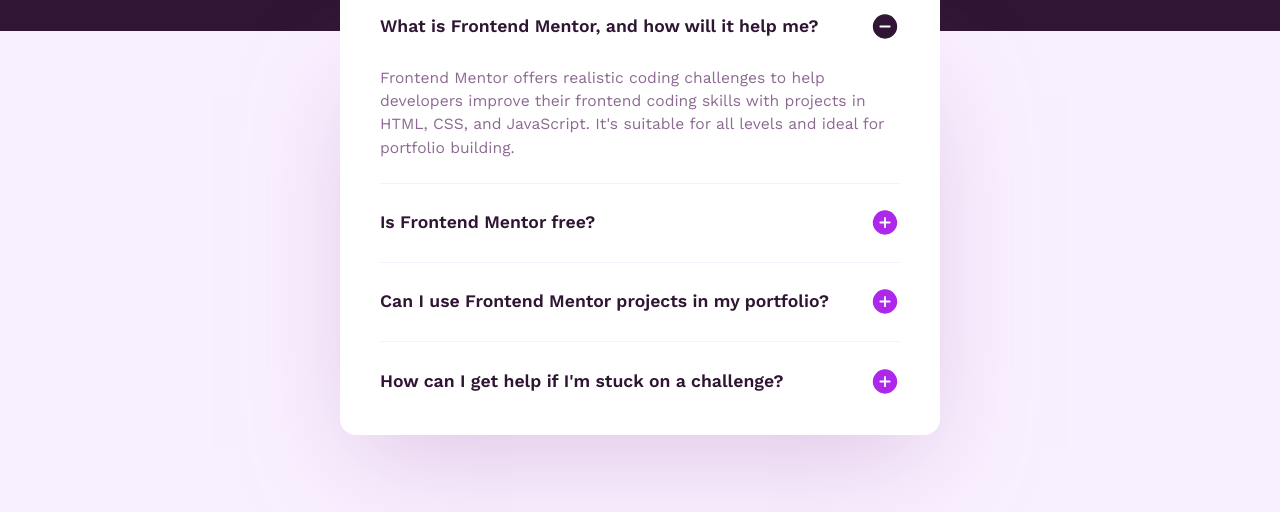
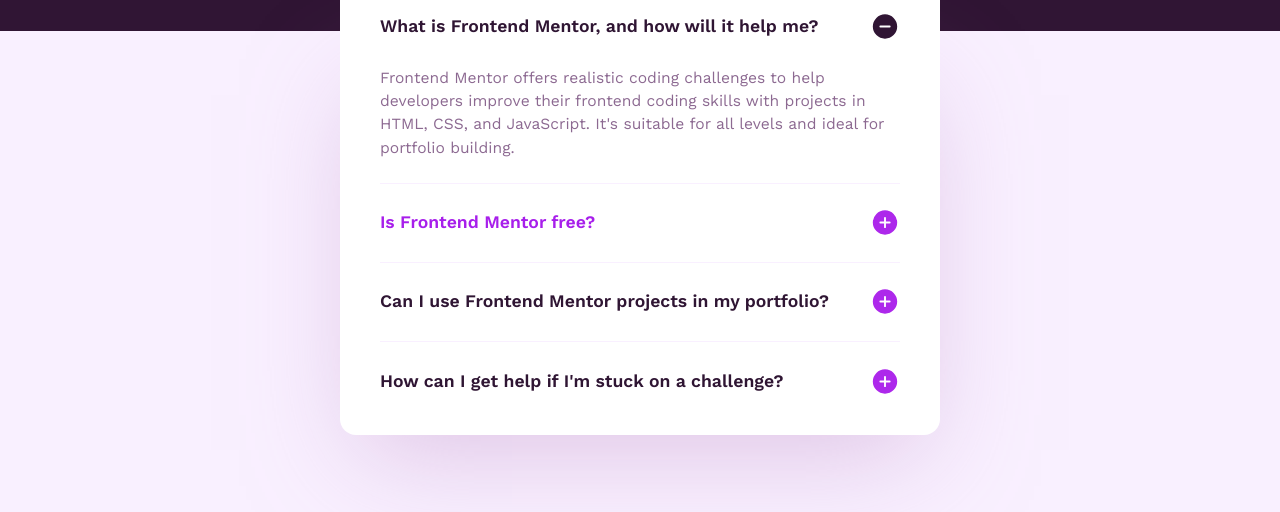
Before and after one commit to marisudris/faq-accordion, a website: page index.html in a window 1280 px wide. In both pictures the pointer is over the button "Is Frontend Mentor free?". Shown: the part 289-801 px from the top of the page. Drawn offline with Linux system fonts and the light colour scheme.

Commit message:
Create active styles

```diff
--- a/style.css
+++ b/style.css
@@ -15,6 +15,7 @@
   box-sizing: inherit;
   --clr-white: hsl(0, 100%, 100%);
   --clr-purple-100: hsl(275, 100%, 97%);
+  --clr-purple-500: hsl(280, 84%, 52%);
   --clr-purple-600: hsl(292, 16%, 49%);
   --clr-purple-950: hsl(292, 42%, 14%);
 
@@ -184,6 +185,11 @@
   background-image: url("./assets/images/icon-minus.svg");
 }
 
+.accordion-button[aria-expanded="false"]:hover,
+.accordion-button[aria-expanded="false"]:focus {
+  color: var(--clr-purple-500);
+}
+
 .accordion-content {
   margin-bottom: 1.5em;
 }
```
